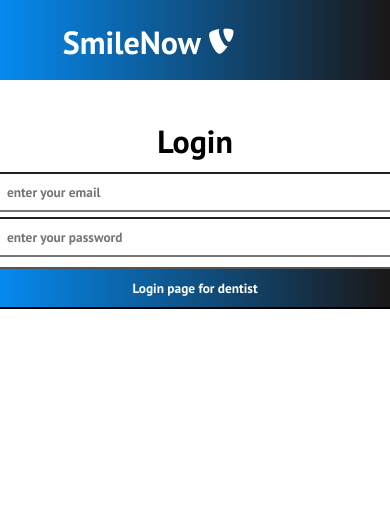
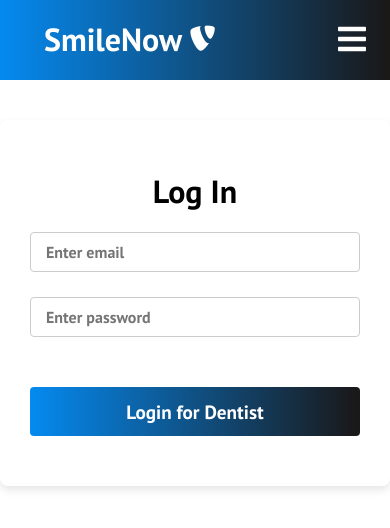
Before and after one commit to Anuoluwapo25/Smile-Now, a React (Create React App) app in the folder client/: page /dentists/login in a window 390 px wide. Shown: the top 528 px of the page. Built offline with nearby package versions, Linux system fonts and the light colour scheme.

Commit message:
Improved on dentist login and addressed some compilation warnings.

```diff
--- a/client/src/components/NavBar.css
+++ b/client/src/components/NavBar.css
@@ -73,11 +73,16 @@
 .nav-links-mobile {
   display: none;
   margin-right: 10px;
-  border-radius: ;
 }
 
 .menu-icon {
   display: none;
+  color: #fff;
+  font-size: 2rem;
+  cursor: pointer;
+  position: absolute;
+  top: 18px;
+  right: 24px;
 }
 
 .btn-container {
@@ -131,16 +136,6 @@
     left: 0;
     transform: translate(25%, 50%);
   }
-/*
-  .menu-icon {
-    display: block;
-    position: absolute;
-    top: 0;
-    right: 0;
-    transform: translate(-100%, 60%);
-    font-size: 1.8rem;
-    cursor: pointer;
-  } */
 
   .fa-times {
     color: #fff;
@@ -169,3 +164,78 @@
     transition: 250ms;
   }
 }
+
+/* Mobile Menu styling */
+@media screen and (max-width: 960px) {
+  .menu-icon {
+    display: block;
+  }
+
+  .nav-menu {
+    display: flex;
+    flex-direction: column;
+    width: 100%;
+    height: 90vh;
+    position: absolute;
+    top: 80px;
+    left: -100%;
+    opacity: 0;
+    transition: all 0.5s ease;
+    background-color: #09131d;
+    z-index: 1;
+  }
+
+  .nav-menu.active {
+    left: 0;
+    opacity: 1;
+  }
+
+  .nav-links {
+    text-align: center;
+    padding: 2rem;
+    width: 100%;
+    display: block;
+    transition: background-color 0.3s ease;
+  }
+
+  .nav-links:hover {
+    background-color: #fff;
+    color: #242424;
+  }
+
+  .navbar-logo {
+    position: absolute;
+    top: 18px;
+    left: 24px;
+    transform: translateY(0%);
+  }
+
+  .nav-links-mobile {
+    display: block;
+    text-align: center;
+    margin: 2rem auto;
+    border-radius: 4px;
+    width: 80%;
+    text-decoration: none;
+    font-size: 1.5rem;
+    background-color: transparent;
+    color: #fff;
+    padding: 14px 20px;
+    border: 5px;
+    transition: all 0.3s ease-out;
+    border-radius: 40px;
+  }
+
+  .nav-links-mobile:hover {
+    background: #fff;
+    color: #242424;
+  }
+
+  .fa-times {
+    color: #fff;
+  }
+
+  .fa-bars {
+    color: #fff;
+  }
+}
--- a/client/src/components/NavBar.js
+++ b/client/src/components/NavBar.js
@@ -8,7 +8,7 @@ import { AuthContext } from "../context/AuthContext";
 function Navbar() {
   const [click, setClick] = useState(false);
   const [button, setButton] = useState(true);
-    const { isLoggedIn, signupSuccess, logOut } = useContext(AuthContext); // Access signupSuccess from AuthContext
+  const { isLoggedIn, signupSuccess, logOut } = useContext(AuthContext);
 
   const handleClick = () => setClick(!click);
   const closeMobileMenu = () => setClick(false);
@@ -23,9 +23,9 @@ function Navbar() {
 
   useEffect(() => {
     showButton();
+    window.addEventListener("resize", showButton);
+    return () => window.removeEventListener("resize", showButton);
   }, []);
-
-    window.addEventListener("resize", showButton);
 
   return (
     <>
@@ -53,7 +53,6 @@ function Navbar() {
                 Book Now
               </Link>
             </li>
-                        {/* Mobile-only links */}
             {!isLoggedIn && !signupSuccess && (
               <li>
                 <Link to="/sign-up" className="nav-links-mobile" onClick={closeMobileMenu}>
@@ -81,7 +80,6 @@ function Navbar() {
           </ul>
           {button && (
             <div className="btn-container">
-                            {/* Hide "Sign Up" button if isLoggedIn or signupSuccess is true */}
               {!isLoggedIn && !signupSuccess && (
                 <div className="btn-wrapper">
                   <Link to="/sign-up" className="btn-link">
@@ -97,7 +95,7 @@ function Navbar() {
               )}
               {isLoggedIn ? (
                 <div className="btn-wrapper">
-                                    <Link to ="/">
+                  <Link to="/">
                     <Button
                       route="/"
                       buttonStyle="btn--outline"
--- a/client/src/components/pages/Dentist_Login.js
+++ b/client/src/components/pages/Dentist_Login.js
@@ -1,5 +1,5 @@
 import React, {useState} from "react";
-import "./dentist_login.css"
+import "./Dentist_login.css"
 import { useNavigate } from "react-router-dom";
 
 const Dentist_Login = () => {
@@ -42,12 +42,12 @@ const Dentist_Login = () => {
 
   return (
     <div className="login-form">
-        <h1>Login</h1>
+        <h1>Log In</h1>
       <form onSubmit={handleSubmit}>
-        <input type="email" placeholder="enter your email" value={email} onChange={(e)=> setEmail(e.target.value)}></input>
-        <input type="password" placeholder="enter your password" value={password} onChange={(e)=>setPassword(e.target.value)}></input>
+        <input type="email" placeholder="Enter email" value={email} onChange={(e)=> setEmail(e.target.value)}></input>
+        <input type="password" placeholder="Enter password" value={password} onChange={(e)=>setPassword(e.target.value)}></input>
         <p>{error}</p>
-        <button type="submit">Login page for dentist</button>
+        <button type="submit">Login for Dentist</button>
       </form>
     </div>
   );
--- a/client/src/components/pages/dentist_login.css
+++ b/client/src/components/pages/dentist_login.css
@@ -1,18 +1,77 @@
-.login-form button{
-    background: linear-gradient(90deg, rgb(5, 138, 240) 0%, rgb(26, 23, 23) 100%);
-    color: white;
-    padding: 10px;
-}
-
-.login-form{
+/* General login form styling */
+.login-form {
     display: flex;
     align-items: center;
     flex-direction: column;
-    padding: 40px;
-    gap: 10px;
-    background-color:white;
+    padding: 50px 30px;
+    gap: 20px;
+    background-color: white;
+    border-radius: 8px;
+    box-shadow: 0 4px 8px rgba(0, 0, 0, 0.1);
+    max-width: 450px;
+    margin: 40px auto;
 }
 
-.login-form form{
-    width: 400px;
+.login-form form {
+    width: 100%;
 }
+
+.login-form h2 {
+    font-size: 2rem;
+    margin-bottom: 20px;
+    color: #333;
+}
+
+.login-form label {
+    font-size: 1rem;
+    color: #555;
+    margin-bottom: 5px;
+    display: block;
+}
+
+.login-form input {
+    width: 100%;
+    padding: 12px 15px;
+    margin-bottom: 20px;
+    border: 1px solid #ccc;
+    border-radius: 4px;
+    font-size: 1rem;
+    color: #333;
+}
+
+.login-form input:focus {
+    border-color: rgb(5, 138, 240);
+    outline: none;
+    box-shadow: 0 0 5px rgba(5, 138, 240, 0.5);
+}
+
+.login-form button {
+    background: linear-gradient(90deg, rgb(5, 138, 240) 0%, rgb(26, 23, 23) 100%);
+    color: white;
+    padding: 12px;
+    font-size: 1.2rem;
+    border: none;
+    border-radius: 4px;
+    cursor: pointer;
+    transition: background 0.3s ease;
+    width: 100%;
+}
+
+.login-form button:hover {
+    background: linear-gradient(90deg, rgb(3, 115, 200) 0%, rgb(20, 18, 18) 100%);
+}
+
+.login-form p {
+    font-size: 1rem;
+    color: #777;
+    margin-top: 20px;
+}
+
+.login-form a {
+    color: rgb(5, 138, 240);
+    text-decoration: none;
+}
+
+.login-form a:hover {
+    text-decoration: underline;
+}
```
Also changed, not shown: client/src/components/pages/User_Dashboard.css (+21 -4 lines), client/src/components/pages/User_Dashboard.js (+0 -8 lines). Lines whose indentation alone changed are shown as unchanged.
